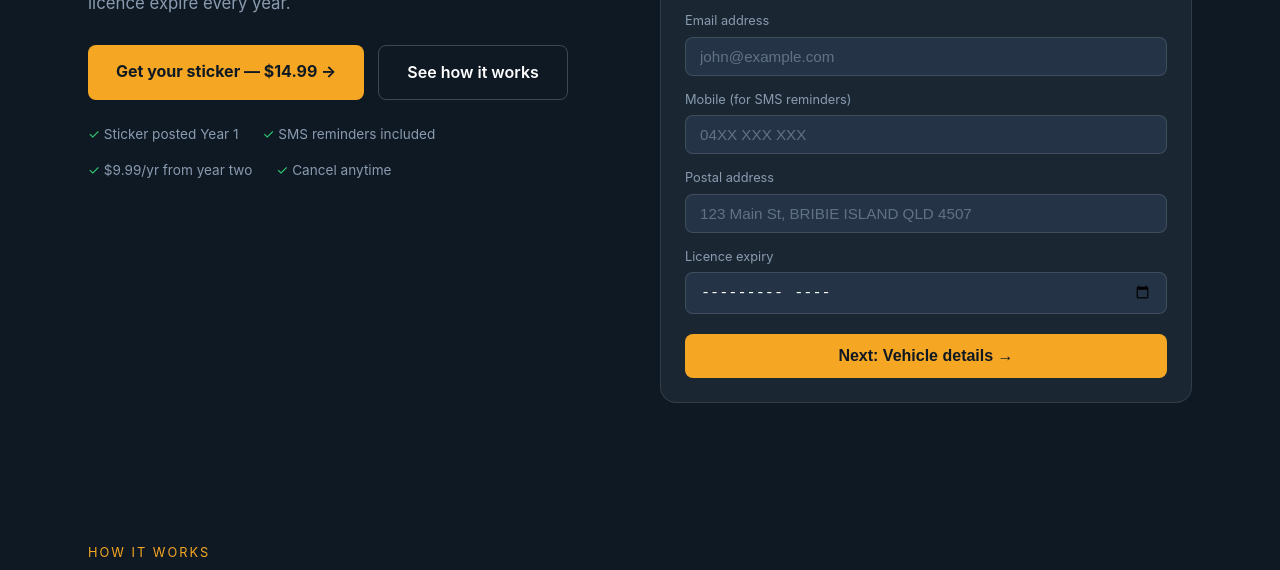
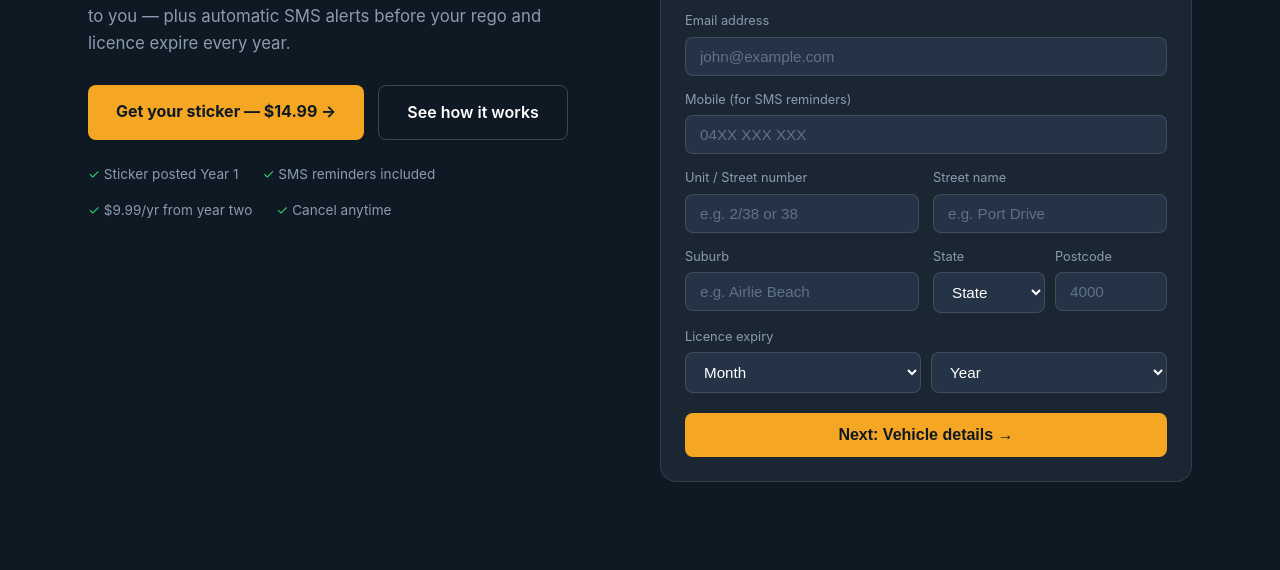
Before and after one commit to RegoMateAus/regomate-website, a plain HTML site: page index.html in a window 1280 px wide. Shown: the part 592-1162 px from the top of the page. Drawn offline with Linux system fonts and the light colour scheme.

Commit message:
Add files via upload

```diff
--- a/index.html
+++ b/index.html
@@ -421,13 +421,47 @@
         <label>Mobile (for SMS reminders)</label>
         <input type="tel" id="mobile" placeholder="04XX XXX XXX" autocomplete="tel">
       </div>
-      <div class="form-group">
-        <label>Postal address</label>
-        <input type="text" id="address" placeholder="123 Main St, BRIBIE ISLAND QLD 4507" autocomplete="street-address">
+      <div class="form-row">
+        <div class="form-group">
+          <label>Unit / Street number</label>
+          <input type="text" id="addrStreetNo" placeholder="e.g. 2/38 or 38" autocomplete="off">
+        </div>
+        <div class="form-group">
+          <label>Street name</label>
+          <input type="text" id="addrStreetName" placeholder="e.g. Port Drive" autocomplete="off">
+        </div>
+      </div>
+      <div class="form-row">
+        <div class="form-group">
+          <label>Suburb</label>
+          <input type="text" id="addrSuburb" placeholder="e.g. Airlie Beach" autocomplete="off">
+        </div>
+        <div class="form-group" style="display:grid;grid-template-columns:1fr 1fr;gap:10px;">
+          <div>
+            <label>State</label>
+            <select id="addrState">
+              <option value="">State</option>
+              <option>QLD</option><option>NSW</option><option>VIC</option>
+              <option>SA</option><option>WA</option><option>TAS</option>
+              <option>ACT</option><option>NT</option>
+            </select>
+          </div>
+          <div>
+            <label>Postcode</label>
+            <input type="text" id="addrPostcode" placeholder="4000" maxlength="4" inputmode="numeric">
+          </div>
+        </div>
       </div>
       <div class="form-group">
         <label>Licence expiry</label>
-        <input type="month" id="licExpiry">
+        <div style="display:grid;grid-template-columns:1fr 1fr;gap:10px;">
+          <select id="licExpiryMonth">
+            <option value="">Month</option>
+          </select>
+          <select id="licExpiryYear">
+            <option value="">Year</option>
+          </select>
+        </div>
       </div>
       <button class="btn-next" onclick="goStep(2)">Next: Vehicle details →</button>
     </div>
@@ -753,6 +787,37 @@
 
 <!-- ── JavaScript ── -->
 <script>
+  // ── Month / Year dropdown helpers ────────────────────────────────────────
+  const MONTHS = ['01','02','03','04','05','06','07','08','09','10','11','12'];
+  const MONTH_NAMES = ['Jan','Feb','Mar','Apr','May','Jun','Jul','Aug','Sep','Oct','Nov','Dec'];
+
+  function buildMonthOptions(selectedMonth) {
+    return '<option value="">Month</option>' +
+      MONTHS.map((m, i) =>
+        `<option value="${m}"${selectedMonth===m?' selected':''}>${MONTH_NAMES[i]}</option>`
+      ).join('');
+  }
+
+  function buildYearOptions(selectedYear) {
+    const now = new Date();
+    const startYear = now.getFullYear();
+    let opts = '<option value="">Year</option>';
+    for (let y = startYear; y <= startYear + 10; y++) {
+      opts += `<option value="${y}"${selectedYear===String(y)?' selected':''}>${y}</option>`;
+    }
+    return opts;
+  }
+
+  function populateDateDropdowns(monthId, yearId) {
+    const mEl = document.getElementById(monthId);
+    const yEl = document.getElementById(yearId);
+    if (mEl) mEl.innerHTML = buildMonthOptions();
+    if (yEl) yEl.innerHTML = buildYearOptions();
+  }
+
+  // Populate licence expiry dropdowns on load
+  populateDateDropdowns('licExpiryMonth', 'licExpiryYear');
+
   const BACKEND_URL = 'https://regomate-backend-production.up.railway.app';
 
   // ── Order state ──────────────────────────────────────────────────────────
@@ -839,14 +904,18 @@
             </select>
           </div>
         </div>
-        <div class="form-row">
-          <div class="form-group">
-            <label>Rego expiry</label>
-            <input type="month" oninput="updateExtra('${e.id}','regoExpiry',this.value)">
+        <div class="form-group">
+          <label>Rego expiry</label>
+          <div style="display:grid;grid-template-columns:1fr 1fr;gap:10px;">
+            <select onchange="updateExtra('${e.id}','regoExpiryMonth',this.value)">${buildMonthOptions()}</select>
+            <select onchange="updateExtra('${e.id}','regoExpiryYear',this.value)">${buildYearOptions()}</select>
           </div>
-          <div class="form-group">
-            <label>Licence expiry</label>
-            <input type="month" oninput="updateExtra('${e.id}','licExpiry',this.value)">
+        </div>
+        <div class="form-group">
+          <label>Licence expiry</label>
+          <div style="display:grid;grid-template-columns:1fr 1fr;gap:10px;">
+            <select onchange="updateExtra('${e.id}','licExpiryMonth',this.value)">${buildMonthOptions()}</select>
+            <select onchange="updateExtra('${e.id}','licExpiryYear',this.value)">${buildYearOptions()}</select>
           </div>
         </div>
       </div>
@@ -894,16 +963,32 @@
 
   // ── Payment ───────────────────────────────────────────────────────────────
   function collectForm() {
+    const streetNo   = (document.getElementById('addrStreetNo')   ||{}).value||'';
+    const streetName = (document.getElementById('addrStreetName') ||{}).value||'';
+    const suburb     = (document.getElementById('addrSuburb')     ||{}).value||'';
+    const addrState  = (document.getElementById('addrState')      ||{}).value||'';
+    const postcode   = (document.getElementById('addrPostcode')   ||{}).value||'';
+    const address    = [streetNo, streetName, suburb, addrState, postcode].filter(Boolean).join(', ');
+
+    const licMonth = (document.getElementById('licExpiryMonth')||{}).value||'';
+    const licYear  = (document.getElementById('licExpiryYear') ||{}).value||'';
+    const licExpiry = (licMonth && licYear) ? licYear + '-' + licMonth : '';
+
     return {
       firstName:   (document.getElementById('firstName')  ||{}).value||'',
       lastName:    (document.getElementById('lastName')   ||{}).value||'',
       email:       (document.getElementById('email')      ||{}).value||'',
       mobile:      (document.getElementById('mobile')     ||{}).value||'',
-      address:     (document.getElementById('address')    ||{}).value||'',
+      addrStreetNo,
+      addrStreetName,
+      addrSuburb,
+      addrState,
+      addrPostcode: postcode,
+      address,
       plate:       (document.getElementById('plate')      ||{}).value||'',
       state:       (document.getElementById('state')      ||{}).value||'',
       regoExpiry:  (document.getElementById('regoExpiry') ||{}).value||'',
-      licExpiry:   (document.getElementById('licExpiry')  ||{}).value||'',
+      licExpiry,
       vehicleType: (document.getElementById('vehicleType')||{}).value||'',
       makeModel:   (document.getElementById('makeModel')  ||{}).value||'',
     };
@@ -915,8 +1000,9 @@
     errEl.textContent = '';
 
     const d = collectForm();
-    if (!d.firstName || !d.lastName || !d.email || !d.mobile || !d.address) {
-      errEl.textContent = 'Please complete your personal details first.'; return;
+    if (!d.firstName || !d.lastName || !d.email || !d.mobile ||
+        !d.addrStreetNo || !d.addrStreetName || !d.addrSuburb || !d.addrState || !d.addrPostcode) {
+      errEl.textContent = 'Please complete all personal and address details first.'; return;
     }
     if (!d.plate || !d.state || !d.regoExpiry) {
       errEl.textContent = 'Please complete your vehicle details first.'; return;
```
